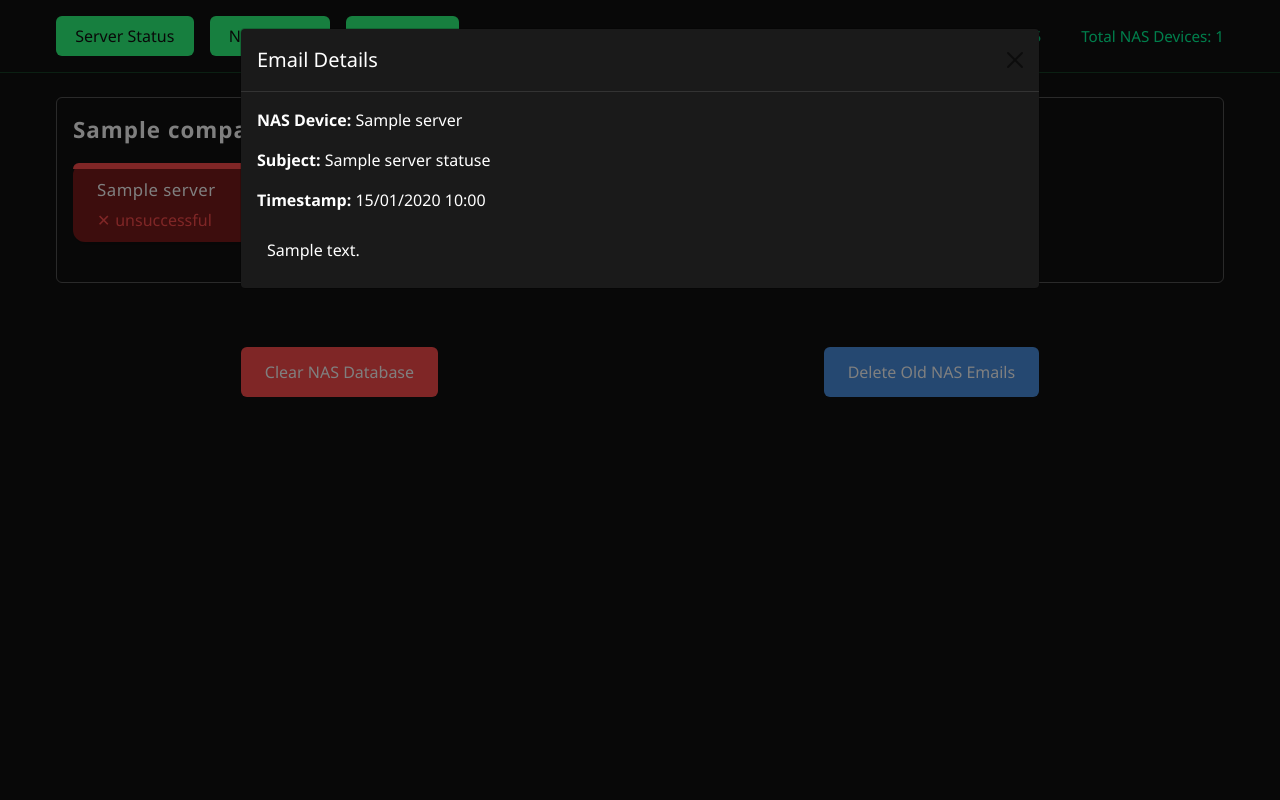
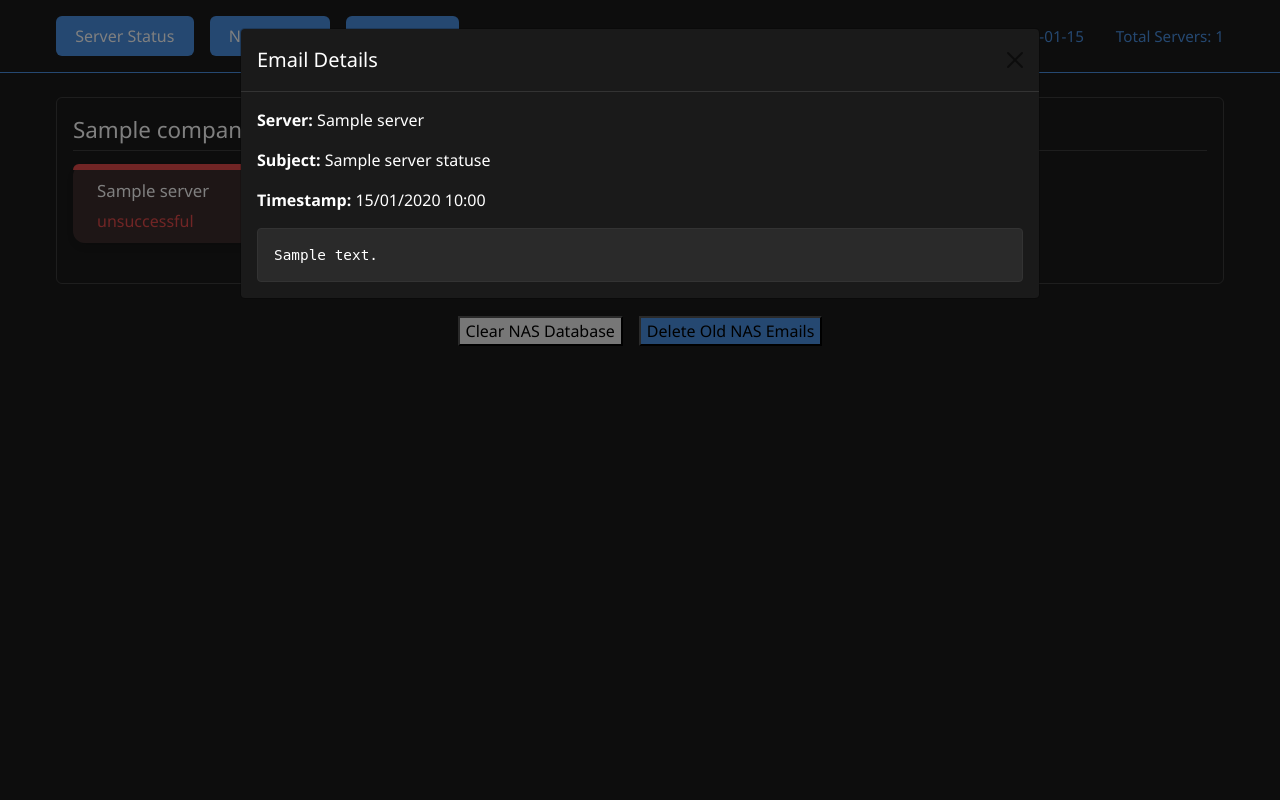
Before and after one commit to bekaheni/Backup-Status, a Flask app: template templates/nas.html in a window 1280 px wide, after a click that opens the changed part. Run offline with Flask 3, Linux system fonts and the light colour scheme; the template is opened without the code that fills it: most values are stand-ins (such as "Sample title", 1, 10 or a date in 2020).

Commit message:
Fix: select inbox before deleting old emails via IMAP, update NAS route and navigation

```diff
--- a/app.py
+++ b/app.py
@@ -321,8 +321,8 @@ def index():
                               last_update=last_update,
                               total_servers=total_servers)
 
-@app.route('/proj2')
-def proj2_view():
+@app.route('/nas')
+def nas_view():
     with app.app_context():
         # Get all servers for NAS backups
         servers = db.session.query(BackupStatus.server, BackupStatus.company).filter_by(email_type='nas').distinct().all()
@@ -340,7 +340,7 @@ def proj2_view():
         last_update = datetime.now().strftime('%Y-%m-%d %H:%M')
         # Count total servers
         total_servers = sum(len(servers) for servers in server_statuses.values())
-        return render_template('proj2.html',
+        return render_template('nas.html',
                               server_statuses=server_statuses,
                               companies=companies,
                               last_update=last_update,
@@ -383,6 +383,9 @@ def delete_old_emails():
         imap_server = connect_to_imap(email_type)
         if not imap_server:
             return jsonify({'success': False, 'message': 'Failed to connect to email server'})
+
+        # Select the inbox before searching
+        imap_server.select('inbox')
 
         # Search for emails older than cutoff date
         date_str = cutoff_date.strftime("%d-%b-%Y")
--- a/templates/index.html
+++ b/templates/index.html
@@ -324,7 +324,7 @@
         <div class="header-content">
             <div class="nav-buttons">
                 <a href="/" class="nav-btn">Server Status</a>
-                <a href="/proj2" class="nav-btn">NAS Status</a>
+                <a href="/nas" class="nav-btn">NAS Status</a>
                 <button onclick="window.location.reload()" class="nav-btn refresh-btn">
                     <span>↻</span> Refresh
                 </button>
--- a/templates/nas.html
+++ b/templates/nas.html
@@ -3,11 +3,11 @@
 <head>
     <meta charset="UTF-8">
     <meta name="viewport" content="width=device-width, initial-scale=1.0">
-    <title>NAS Backup Status Dashboard</title>
+    <title>Backup Status Dashboard - Proj2 View</title>
     <link href="https://cdn.jsdelivr.net/npm/bootstrap@5.1.3/dist/css/bootstrap.min.css" rel="stylesheet">
     <style>
         body {
-            background-color: #111;
+            background-color: #1a1a1a;
             font-family: 'Segoe UI', Arial, sans-serif;
             color: #fff;
             min-height: 100vh;
@@ -15,10 +15,10 @@
             flex-direction: column;
         }
         .header {
-            background: #111;
+            background: #1a1a1a;
             padding: 1rem 0;
             margin-bottom: 1.5rem;
-            border-bottom: 1px solid #2fff7f33;
+            border-bottom: 1px solid #4a90e2;
         }
         .header-content {
             display: flex;
@@ -33,8 +33,8 @@
             gap: 1rem;
         }
         .nav-btn {
-            background-color: #2fff7f;
-            color: #111;
+            background-color: #4a90e2;
+            color: #fff;
             border: none;
             padding: 0.5rem 1.2rem;
             border-radius: 6px;
@@ -44,8 +44,8 @@
             transition: background 0.2s;
         }
         .nav-btn:hover {
-            background-color: #00ff99;
-            color: #111;
+            background-color: #357abd;
+            color: #fff;
         }
         .header-info {
             display: flex;
@@ -53,18 +53,9 @@
             align-items: center;
         }
         .last-update, .total-servers {
-            color: #00ff99;
+            color: #4a90e2;
             font-size: 0.95rem;
             font-weight: 400;
-            display: flex;
-            align-items: center;
-            gap: 0.5rem;
-        }
-        .last-update::before {
-            content: "";
-        }
-        .total-servers::before {
-            content: "";
         }
         .container {
             max-width: 1200px;
@@ -79,7 +70,7 @@
             margin-bottom: 1.5rem;
         }
         .server-group {
-            background: #184d23;
+            background: #2d2d2d;
             border-radius: 12px;
             margin-bottom: 0;
             box-shadow: 0 4px 6px rgba(0, 0, 0, 0.1);
@@ -93,7 +84,7 @@
             transform: translateY(-2px);
         }
         .server-group-unsuccessful {
-            background: #7a1a1a !important;
+            background: #3d2d2d !important;
         }
         .card-top-line {
             height: 6px;
@@ -104,34 +95,10 @@
             width: 100%;
         }
         .card-top-line-successful {
-            background: #2fff7f;
+            background: #4a90e2;
         }
         .card-top-line-unsuccessful {
-            background: #ff4d4d;
-        }
-        .accent-bar {
-            position: absolute;
-            left: 0;
-            top: 0;
-            bottom: 0;
-            width: 8px;
-            background: #2fff7f;
-            border-radius: 10px 0 0 10px;
-            margin-right: 0;
-            height: 100%;
-        }
-        .accent-bar-right {
-            position: absolute;
-            right: 0;
-            top: 0;
-            bottom: 0;
-            width: 8px;
-            background: #2fff7f;
-            border-radius: 0 10px 10px 0;
-            height: 100%;
-        }
-        .accent-bar-unsuccessful, .accent-bar-right-unsuccessful {
-            background: #ff4d4d !important;
+            background: #e24a4a;
         }
         .server-content {
             flex: 1;
@@ -142,7 +109,6 @@
             color: #fff;
             font-size: 1.05rem;
             margin-bottom: 0.2rem;
-            letter-spacing: 0.5px;
         }
         .status-list {
             list-style: none;
@@ -156,58 +122,20 @@
             padding: 0.15rem 0;
         }
         .status-successful {
-            color: #2fff7f;
+            color: #4a90e2;
             font-weight: 500;
-            display: flex;
-            align-items: center;
-            gap: 0.3rem;
-        }
-        .status-successful::before {
-            content: "✓";
         }
         .status-unsuccessful {
-            color: #ff4d4d;
+            color: #e24a4a;
             font-weight: 500;
-            display: flex;
-            align-items: center;
-            gap: 0.3rem;
-        }
-        .status-unsuccessful::before {
-            content: "✕";
         }
         .timestamp {
             color: #bdbdbd;
             font-size: 0.9rem;
-            font-weight: 400;
-        }
-        .refresh-btn {
-            background-color: #2fff7f;
-            color: #111;
-            border: none;
-            padding: 0.5rem 1.2rem;
-            border-radius: 6px;
-            cursor: pointer;
-            font-weight: 500;
-            font-size: 1rem;
-            transition: background 0.2s;
-        }
-        .refresh-btn:hover {
-            background-color: #00ff99;
-        }
-        h2 {
-            color: #2fff7f;
-            font-size: 1.5rem;
-            font-weight: 600;
-            letter-spacing: 1px;
-        }
-        /* Force email HTML in modal to be readable in dark mode */
-        #modalBody, #modalBody * {
-            color: #fff !important;
-            background: transparent !important;
         }
         .company-section {
             margin-bottom: 1.5rem;
-            border: 1px solid #555;
+            border: 1px solid #3d3d3d;
             border-radius: 6px;
             padding: 1.2rem 1rem 1rem 1rem;
             background: none;
@@ -217,43 +145,22 @@
             font-size: 1.4rem;
             margin-bottom: 0.8rem;
             padding-bottom: 0.4rem;
-            display: block;
-            align-items: center;
-            gap: 0.5rem;
-            width: calc(33.33% - 0.8rem);
+            border-bottom: 1px solid #3d3d3d;
         }
-        .server-date {
-            color: #bdbdbd;
-            font-size: 0.85rem;
-            margin-top: 0.3rem;
-        }
-        .delete-btn {
-            background-color: #ff4d4d;
-            color: #fff;
-            border: none;
-            padding: 0.8rem 1.5rem;
-            border-radius: 6px;
-            cursor: pointer;
-            font-weight: 500;
-            font-size: 1rem;
-            transition: background 0.2s;
-            margin: 2rem auto;
-            display: block;
-        }
-        .delete-btn:hover {
-            background-color: #ff3333;
-        }
-        /* Add responsive design for smaller screens */
         @media (max-width: 1200px) {
             .server-grid {
-                grid-template-columns: repeat(2, 1fr);  /* 2 columns on medium screens */
+                grid-template-columns: repeat(2, 1fr);
             }
         }
-
         @media (max-width: 768px) {
             .server-grid {
-                grid-template-columns: 1fr;  /* Single column on mobile */
+                grid-template-columns: 1fr;
             }
+        }
+        /* Force email HTML in modal to be readable in dark mode */
+        #modalBody, #modalBody * {
+            color: #fff !important;
+            background: transparent !important;
         }
 
         /* Modal styles */
@@ -270,55 +177,55 @@
             color: #ffffff;
         }
 
-        .email-body,
-        .email-body * {
-            font-family: 'Fira Mono', 'Consolas', 'Menlo', 'Monaco', 'Liberation Mono', monospace !important;
-            font-size: 0.92rem !important;
-            line-height: 1.2 !important;
-            margin: 0 !important;
-            padding: 0 !important;
-            box-sizing: border-box !important;
-            color: #fff !important;
+        .email-body {
+            max-height: 400px;
+            overflow-y: auto;
+            background-color: #2a2a2a;
+            padding: 1rem;
+            border-radius: 4px;
+            margin-top: 1rem;
+            border: 1px solid #333;
         }
 
-        .email-body {
-            margin-top: 0.5rem;
-            padding: 0.5rem 1rem;
-            background-color: #23272b;
-            border-radius: 4px;
-            max-height: 350px;
-            min-height: 120px;
-            max-width: 100%;
-            overflow: auto;
+        .email-body pre {
+            color: #ffffff;
+            white-space: pre-wrap;
+            word-wrap: break-word;
+            margin: 0;
+            font-family: monospace;
+            line-height: 1.4;
+            font-size: 0.9rem;
         }
 
+        /* Styles for HTML email content */
         .email-body table {
-            width: 100% !important;
-            border-collapse: collapse !important;
-            table-layout: auto !important;
-            background: #23272b !important;
+            width: 100%;
+            border-collapse: collapse;
+            margin: 1rem 0;
         }
 
-        .email-body th, .email-body td {
-            border: 1px solid #444 !important;
-            padding: 2px 6px !important;
-            vertical-align: top !important;
-            min-width: 40px !important;
-            height: 1.2em !important;
+        .email-body td, .email-body th {
+            padding: 0.5rem;
+            border: 1px solid #444;
         }
 
-        .email-body tr {
-            background: #23272b !important;
+        .email-body p {
+            margin: 0.5rem 0;
         }
 
         .email-body h1, .email-body h2, .email-body h3, .email-body h4 {
-            color: #2fff7f;
             margin: 1rem 0 0.5rem 0;
+            color: #ffffff;
         }
-        .email-body p, .email-body li {
-            color: #fff;
+
+        .email-body ul, .email-body ol {
+            margin: 0.5rem 0;
+            padding-left: 1.5rem;
         }
-        .email-body a { color: #00ff99; }
+
+        .email-body li {
+            margin: 0.25rem 0;
+        }
     </style>
 </head>
 <body>
@@ -326,14 +233,14 @@
         <div class="header-content">
             <div class="nav-buttons">
                 <a href="/" class="nav-btn">Server Status</a>
-                <a href="/nas" class="nav-btn">NAS Status</a>
+                <a href="/proj2" class="nav-btn">NAS Status</a>
                 <button onclick="window.location.reload()" class="nav-btn refresh-btn">
                     <span>↻</span> Refresh
                 </button>
             </div>
             <div class="header-info">
                 <div class="last-update">Last Update: {{ last_update }}</div>
-                <div class="total-servers">Total NAS Devices: {{ total_servers }}</div>
+                <div class="total-servers">Total Servers: {{ total_servers }}</div>
             </div>
         </div>
     </div>
@@ -350,7 +257,7 @@
                          data-server="{{ status.server }}"
                          data-subject="{{ status.subject }}"
                          data-timestamp="{{ status.timestamp.strftime('%d/%m/%Y %H:%M') }}"
-                         data-body="{{ status.html_body if status.html_body else status.body|safe }}"
+                         data-body="{{ status.body|replace('"', '&quot;')|replace("'", '&#39;')|replace('<', '&lt;')|replace('>', '&gt;')|replace('&', '&amp;') }}"
                          style="cursor: pointer;">
                         <div class="card-top-line {% if status.status == 'successful' %}card-top-line-successful{% else %}card-top-line-unsuccessful{% endif %}"></div>
                         <div class="server-content">
@@ -373,6 +280,7 @@
             <button onclick="deleteOldEmails('nas')" class="delete-btn" style="background-color: #4a90e2;">Delete Old NAS Emails</button>
         </div>
     </div>
+
     <!-- Modal -->
     <div class="modal fade" id="emailModal" tabindex="-1" aria-labelledby="emailModalLabel" aria-hidden="true">
         <div class="modal-dialog modal-lg">
@@ -382,14 +290,17 @@
                     <button type="button" class="btn-close" data-bs-dismiss="modal" aria-label="Close"></button>
                 </div>
                 <div class="modal-body">
-                    <p><strong>NAS Device:</strong> <span id="modalServer"></span></p>
+                    <p><strong>Server:</strong> <span id="modalServer"></span></p>
                     <p><strong>Subject:</strong> <span id="modalSubject"></span></p>
                     <p><strong>Timestamp:</strong> <span id="modalTimestamp"></span></p>
-                    <div id="modalBody" style="max-height: 300px; overflow-y: auto; background: #222; padding: 10px; border-radius: 6px; margin-top: 8px;"></div>
+                    <div class="email-body">
+                        <pre id="modalBody"></pre>
+                    </div>
                 </div>
             </div>
         </div>
     </div>
+
     <script src="{{ url_for('static', filename='js/common.js') }}"></script>
     <script src="https://cdn.jsdelivr.net/npm/bootstrap@5.1.3/dist/js/bootstrap.bundle.min.js"></script>
 </body>
```
Also changed, not shown: templates/proj2.html (deleted, +0 -307 lines).
